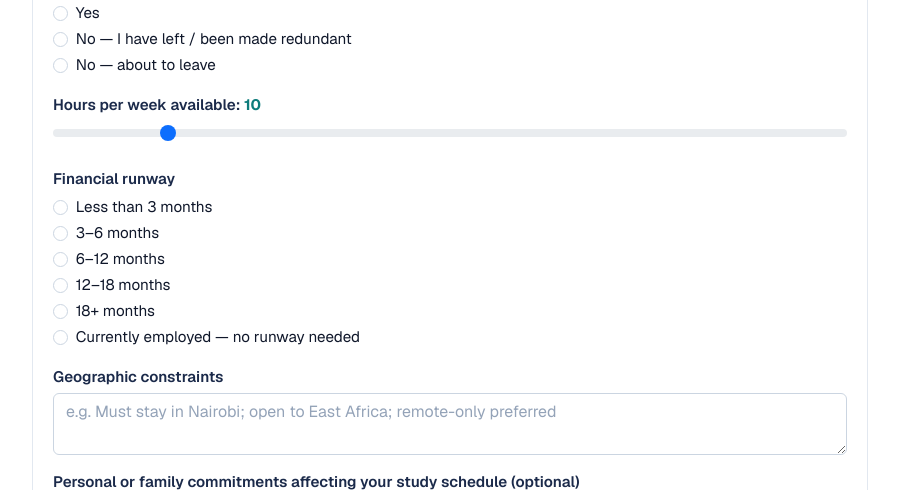
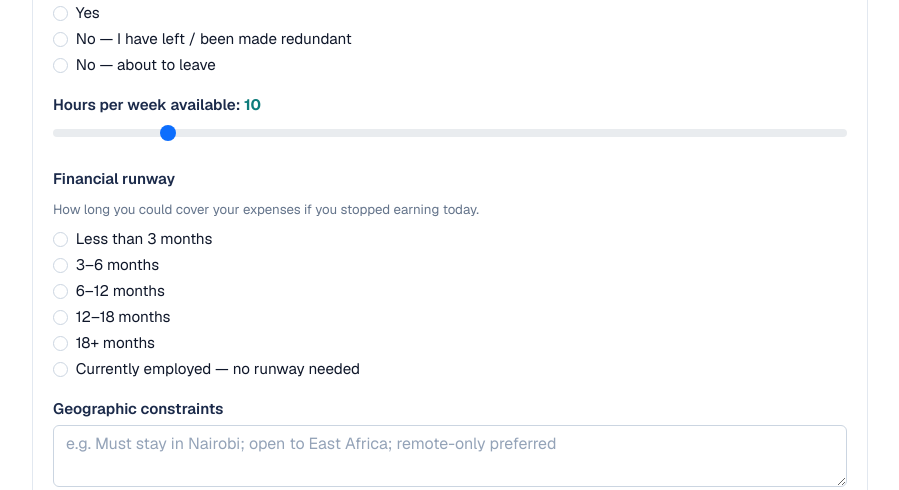
Before and after one commit to ericgitonga/career-transition, a Flask app: template intake/templates/index.html in a window 1280 px wide, after a click that opens the changed part. Shown: the part 1007-1497 px from the top of the page, without its empty margins (190-1089 px from the left). Run offline with Flask 3, Linux system fonts and the light colour scheme; the template is opened without the code that fills it, so the values that code supplies are empty; parts of the project's set-up code (start-up, migrations or seed data) failed here and were passed over; some libraries are stand-ins or nearby versions.

Commit message:
Add an explanatory hint to "Financial runway" (closes #33) (#34)
A client asked what this meant. Every other non-obvious question
either has self-explanatory full-sentence options or an existing
form-text hint; this was the one gap.

Co-authored-by: Claude Sonnet 5 <noreply@anthropic.com>

```diff
--- a/intake/templates/index.html
+++ b/intake/templates/index.html
@@ -308,6 +308,7 @@
           </div>
           <div class="mb-3">
             <label class="form-label">Financial runway</label>
+            <div class="form-text mb-2">How long you could cover your expenses if you stopped earning today.</div>
             {% for v in ["Less than 3 months","3–6 months","6–12 months","12–18 months","18+ months","Currently employed — no runway needed"] %}
             <div class="form-check"><input class="form-check-input" type="radio" name="financial_runway" value="{{ v }}" id="fr{{ loop.index }}"><label class="form-check-label" for="fr{{ loop.index }}">{{ v }}</label></div>
             {% endfor %}
```
